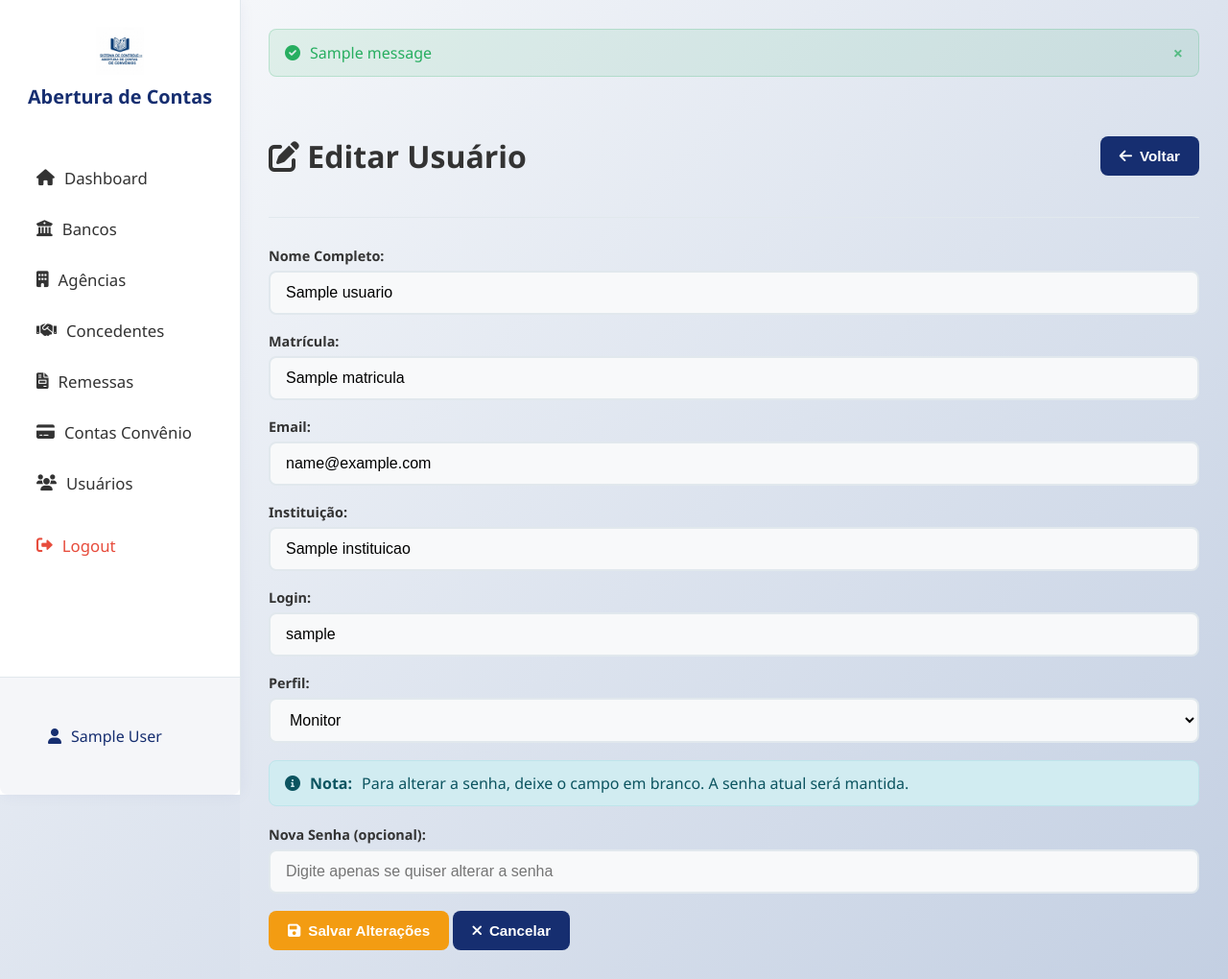
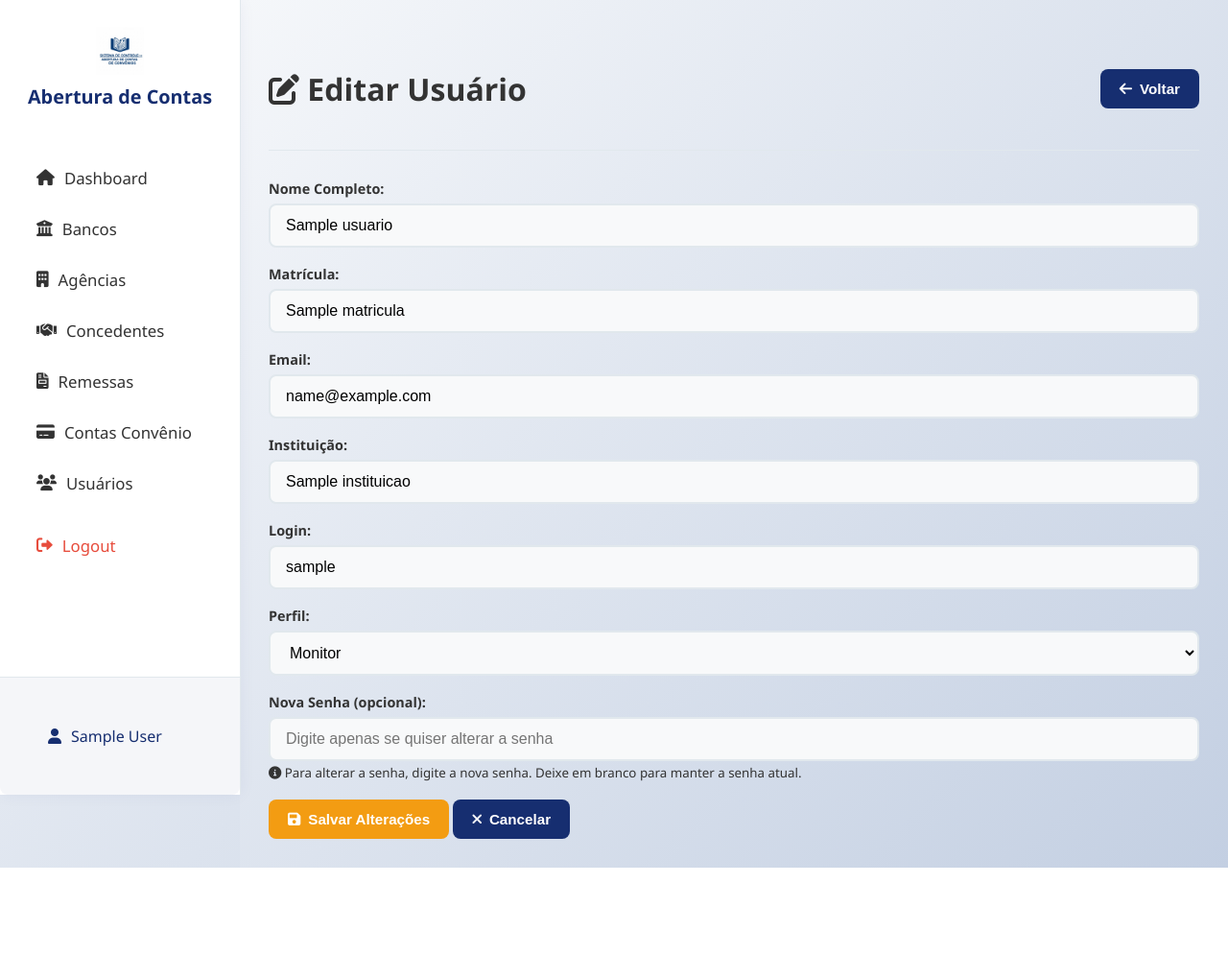
Before and after one commit to wilker57/AberturaContas, a Flask app: page /usuarios/editar/1 in a window 1280 px wide. Shown: the whole page at 96% size. After the commit the page ends 904 px from the top, so only its background shows below. Run offline with Flask 3, Linux system fonts and the light colour scheme; the visitor is signed in with stand-in values (Sample User, id 1); tables that the repository leaves empty hold one stand-in row (values such as "Sample post"); one stand-in notice (Sample message) is shown; a database or web service that is not in the repository returns one stand-in record (values such as "Sample title"); some libraries are stand-ins or nearby versions.

Commit message:
Ajustes de mensagens de notificações e layout de tela

```diff
--- a/produto/views.py
+++ b/produto/views.py
@@ -69,7 +69,10 @@ def execute_query(query, params=None, fetch=True):
             return cursor.rowcount
     except Exception as e:
         conn.rollback()
-        print(f"Erro ao executar query: {e}")
+        print(f"ERRO SQL - Query: {query}")
+        print(f"ERRO SQL - Params: {params}")
+        print(f"ERRO SQL - Detalhes: {e}")
+        print(f"ERRO SQL - Tipo: {type(e).__name__}")
         return None
     finally:
         cursor.close()
@@ -236,11 +239,11 @@ def dashboard():
     result = execute_query("SELECT COUNT(*) as total FROM remessa WHERE situacao = 'Enviado'")
     remessas['enviado'] = result[0]['total'] if result else 0
 
-    result = execute_query("SELECT COUNT(*) as total FROM remessa WHERE situacao = 'Aguardando Retorno'")
+    result = execute_query("SELECT COUNT(*) as total FROM remessa WHERE situacao = 'Aguardando retorno'")
     remessas['aguardando'] = result[0]['total'] if result else 0
 
-    result = execute_query("SELECT COUNT(*) as total FROM remessa WHERE situacao = 'Aprovado'")
-    remessas['aprovado'] = result[0]['total'] if result else 0
+    result = execute_query("SELECT COUNT(*) as total FROM remessa WHERE situacao = 'Pendente de envio'")
+    remessas['pendente'] = result[0]['total'] if result else 0
 
     result = execute_query("SELECT COUNT(*) as total FROM remessa WHERE situacao = 'Conta Aberta'")
     remessas['aberta'] = result[0]['total'] if result else 0
@@ -338,7 +341,7 @@ def agencias():
         SELECT *,
         (SELECT nome FROM banco WHERE banco.id_banco = agencia.id_banco) AS banco_nome
         FROM agencia
-        ORDER BY a.nome_agencia;
+        ORDER BY nome_agencia;
     """
     agencias_list = execute_query(query)
 
@@ -643,7 +646,6 @@ def remessas():
 
     query = """
         SELECT *,
-        (SELECT nome_agencia FROM agencia WHERE agencia.id_banco = remessa.id_banco) AS nome_agencia,
         (SELECT nome FROM concedente WHERE concedente.id_concedente = remessa.id_concedente) AS concedente_nome,
         (SELECT nome FROM usuario WHERE usuario.id_usuario = remessa.id_usuario) AS usuario_nome,
         (SELECT nome FROM banco WHERE banco.id_banco = remessa.id_banco) AS banco_nome
@@ -664,9 +666,19 @@ def criar_remessa():
         nome_proponente = request.form.get('nome_proponente')
         cpf_cnpj = request.form.get('cpf_cnpj')
         num_convenio = request.form.get('num_convenio')
-        situacao = request.form.get('situacao', 'EM_PREPARACAO')
+        situacao = request.form.get('situacao', 'Em Preparação')
         id_concedente = request.form.get('id_concedente')
         id_banco = request.form.get('id_banco')
+
+        # Validação básica
+        if not all([num_processo, nome_proponente, cpf_cnpj, num_convenio, id_concedente]):
+            flash('Todos os campos obrigatórios devem ser preenchidos!', 'error')
+            # Buscar dados para formulário novamente
+            query_concedentes = "SELECT * FROM concedente ORDER BY nome"
+            concedentes = execute_query(query_concedentes)
+            query_bancos = "SELECT * FROM banco ORDER BY nome"
+            bancos = execute_query(query_bancos)
+            return render_template('remessas/create.html', concedentes=concedentes, bancos=bancos)
 
         # Calcular próximo num_remessa automaticamente
         query_max = "SELECT COALESCE(MAX(num_remessa), 0) + 1 as proximo_num FROM remessa"
@@ -681,7 +693,7 @@ def criar_remessa():
         result = execute_query(query, (num_processo, nome_proponente, cpf_cnpj, num_convenio,
                                       situacao, proximo_num_remessa, id_concedente, session['user_id'], id_banco), fetch=False)
 
-        if result:
+        if result and result > 0:
             flash('Remessa criada com sucesso!', 'success')
             return redirect(url_for('views.remessas'))
         else:
@@ -854,7 +866,7 @@ def editar_conta_convenio(id_conta_convenio):
         SELECT *,
         (SELECT num_processo FROM remessa WHERE remessa.id_remessa = cc.id_remessa) AS num_processo,
         (SELECT nome_agencia FROM agencia WHERE agencia.id_agencia = cc.id_agencia) AS nome_agencia,
-        (SELECT nome FROM banco WHERE banco.id_banco = (SELECT id_banco FROM agencia WHERE agencia.id_agencia = cc.id_agencia) AS banco_nome
+        (SELECT nome FROM banco WHERE banco.id_banco = (SELECT id_banco FROM agencia WHERE agencia.id_agencia = cc.id_agencia)) AS banco_nome
         FROM conta_convenio cc
         WHERE cc.id_conta_convenio = %s
     """
--- a/static/css/styles.css
+++ b/static/css/styles.css
@@ -282,39 +282,8 @@ body {
     height: auto;
 }
 
-/* Alerts */
-.alert {
-    padding: 12px 16px;
-    border-radius: var(--border-radius);
-    margin-bottom: 20px;
-    display: flex;
-    align-items: center;
-    gap: 10px;
-}
-
-.alert-error {
-    background: rgba(231, 76, 60, 0.1);
-    color: var(--danger-color);
-    border: 1px solid rgba(231, 76, 60, 0.2);
-}
-
-.alert-success {
-    background: rgba(39, 174, 96, 0.1);
-    color: var(--success-color);
-    border: 1px solid rgba(39, 174, 96, 0.2);
-}
-
-.alert-warning {
-    background: rgba(243, 156, 18, 0.1);
-    color: #f39c12;
-    border: 1px solid rgba(243, 156, 18, 0.2);
-}
-
-.alert-info {
-    background: rgba(52, 152, 219, 0.1);
-    color: #3498db;
-    border: 1px solid rgba(52, 152, 219, 0.2);
-}
+/* Alerts - REMOVIDO: Usando apenas SweetAlert2 */
+/* Classes de alert removidas para usar somente SweetAlert */
 
 .hidden {
     display: none !important;
@@ -797,7 +766,9 @@ a.login-link:hover {
     background: var(--primary-color);
     color: white;
     z-index: 10;
+    text-align: left;
 }
+
 
 .data-table tbody tr:hover {
     background-color: #f8f9fa;
@@ -845,103 +816,14 @@ a.login-link:hover {
 }
 
 /* ===============================
-   ALERTS E NOTIFICAÇÕES
+   ALERTS E NOTIFICAÇÕES - REMOVIDO: Usando apenas SweetAlert2
    =============================== */
-.alert {
-    padding: 12px 16px;
-    border-radius: var(--border-radius);
-    margin-bottom: 20px;
-    border: 1px solid transparent;
-    display: flex;
-    align-items: center;
-    gap: 10px;
-}
-
-.alert-info {
-    background-color: #d1ecf1;
-    border-color: #bee5eb;
-    color: #0c5460;
-}
-
-.alert-warning {
-    background-color: #fff3cd;
-    border-color: #ffeaa7;
-    color: #856404;
-}
-
-.alert-danger {
-    background-color: #f8d7da;
-    border-color: #f5c6cb;
-    color: #721c24;
-}
-
-.alert-success {
-    background-color: #d4edda;
-    border-color: #c3e6cb;
-    color: #155724;
-}
+/* Classes de alert removidas para usar somente SweetAlert2 */
 
 /* ===============================
-   FLASH MESSAGES
+   FLASH MESSAGES - REMOVIDO: Usando apenas SweetAlert2
    =============================== */
-.flash-messages {
-    position: relative;
-    z-index: 10;
-    margin-bottom: 20px;
-}
-
-.flash-message {
-    padding: 12px 16px;
-    border-radius: var(--border-radius);
-    margin-bottom: 10px;
-    display: flex;
-    align-items: center;
-    gap: 10px;
-    position: relative;
-    animation: slideDown 0.3s ease-out;
-}
-
-.flash-success {
-    background: rgba(39, 174, 96, 0.1);
-    color: var(--success-color);
-    border: 1px solid rgba(39, 174, 96, 0.2);
-}
-
-.flash-error {
-    background: rgba(231, 76, 60, 0.1);
-    color: var(--danger-color);
-    border: 1px solid rgba(231, 76, 60, 0.2);
-}
-
-.flash-warning {
-    background: rgba(243, 156, 18, 0.1);
-    color: var(--warning-color);
-    border: 1px solid rgba(243, 156, 18, 0.2);
-}
-
-.flash-info {
-    background: rgba(52, 152, 219, 0.1);
-    color: var(--info-color);
-    border: 1px solid rgba(52, 152, 219, 0.2);
-}
-
-.flash-close {
-    margin-left: auto;
-    cursor: pointer;
-    font-size: 18px;
-    font-weight: bold;
-    opacity: 0.7;
-    transition: opacity 0.2s;
-}
-
-.flash-close:hover {
-    opacity: 1;
-}
-
-@keyframes slideDown {
-    from { transform: translateY(-10px); opacity: 0; }
-    to { transform: translateY(0); opacity: 1; }
-}
+/* Classes de flash messages removidas para usar somente SweetAlert2 */
 
 /* ===============================
    RESPONSIVIDADE MELHORADA
--- a/templates/agencias/list.html
+++ b/templates/agencias/list.html
@@ -35,11 +35,11 @@
                         <td>
                             <div class="action-buttons">
                                 <a href="{{ url_for('views.editar_agencia', id_agencia=agencia.id_agencia) }}" class="btn btn-sm btn-warning">
-                                    <i class="fas fa-edit"></i> Editar
+                                    <i class="fas fa-edit"></i>
                                 </a>
-                                <form method="POST" action="{{ url_for('views.excluir_agencia', id_agencia=agencia.id_agencia) }}" style="display: inline;" onsubmit="return handleDeleteConfirm(event, 'Tem certeza que deseja excluir esta agência?')">
+                                <form method="POST" action="{{ url_for('views.excluir_agencia', id_agencia=agencia.id_agencia) }}" style="display: inline;" class="delete-form" data-message="Tem certeza que deseja excluir esta agência?">
                                     <button type="submit" class="btn btn-sm btn-danger">
-                                        <i class="fas fa-trash"></i> Excluir
+                                        <i class="fas fa-trash"></i>
                                     </button>
                                 </form>
                             </div>
--- a/templates/bancos/list.html
+++ b/templates/bancos/list.html
@@ -32,7 +32,7 @@
                                 <a href="{{ url_for('views.editar_banco', id_banco=banco.id_banco) }}" class="btn btn-sm btn-warning">
                                     <i class="fas fa-edit"></i>
                                 </a>
-                                <form method="POST" action="{{ url_for('views.excluir_banco', id_banco=banco.id_banco) }}" style="display: inline;" onsubmit="return handleDeleteConfirm(event, 'Tem certeza que deseja excluir este banco?')">
+                                <form method="POST" action="{{ url_for('views.excluir_banco', id_banco=banco.id_banco) }}" style="display: inline;" class="delete-form" data-message="Tem certeza que deseja excluir este banco?">
                                     <button type="submit" class="btn btn-sm btn-danger">
                                         <i class="fas fa-trash"></i>
                                     </button>
--- a/templates/base.html
+++ b/templates/base.html
@@ -12,6 +12,16 @@
     <script src="https://cdn.jsdelivr.net/npm/sweetalert2@11.14.1/dist/sweetalert2.all.min.js"></script>
 </head>
 <body>
+
+    <!-- Verificação inicial do SweetAlert2 -->
+    <script>
+        // Verificar se SweetAlert2 foi carregado corretamente
+        if (typeof Swal === 'undefined') {
+            console.error('❌ SweetAlert2 falhou ao carregar!');
+        } else {
+            console.log('✅ SweetAlert2 carregado com sucesso');
+        }
+    </script>
 
     <!-- Sidebar -->
     <nav class="sidebar">
@@ -57,29 +67,6 @@
 
     <!-- Main Content -->
     <div class="main-content">
-        <!-- Flash Messages -->
-        {% with messages = get_flashed_messages(with_categories=true) %}
-            {% if messages %}
-                <div class="flash-messages">
-                    {% for category, message in messages %}
-                        <div class="flash-message flash-{{ category }}">
-                            {% if category == 'error' %}
-                                <i class="fas fa-exclamation-circle"></i>
-                            {% elif category == 'success' %}
-                                <i class="fas fa-check-circle"></i>
-                            {% elif category == 'warning' %}
-                                <i class="fas fa-exclamation-triangle"></i>
-                            {% else %}
-                                <i class="fas fa-info-circle"></i>
-                            {% endif %}
-                            {{ message }}
-                            <span class="flash-close" onclick="this.parentElement.style.display='none'">&times;</span>
-                        </div>
-                    {% endfor %}
-                </div>
-            {% endif %}
-        {% endwith %}
-
         {% block content %}{% endblock %}
     </div>
 
@@ -91,5 +78,35 @@
     </footer>
 
     <script src="{{ url_for('static', filename='js/app.js') }}"></script>
+
+    <!-- SweetAlert Messages Handler - ONLY SweetAlert, no visual flash messages -->
+    {% with messages = get_flashed_messages(with_categories=true) %}
+        {% if messages %}
+            <script>
+                document.addEventListener('DOMContentLoaded', function() {
+                    // Aguardar um pouco para garantir que o app.js esteja carregado
+                    setTimeout(function() {
+                        {% for category, message in messages %}
+                            if (typeof window.showAlert === 'function') {
+                                window.showAlert('{{ message|replace("'", "\\'") }}', '{{ category }}');
+                            } else {
+                                console.error('window.showAlert function not available');
+                                // Fallback: tentar usar SweetAlert diretamente
+                                if (typeof Swal !== 'undefined') {
+                                    Swal.fire({
+                                        title: '{{ category|title }}',
+                                        text: '{{ message|replace("'", "\\'") }}',
+                                        icon: '{{ category }}' === 'error' ? 'error' : ('{{ category }}' === 'success' ? 'success' : 'info')
+                                    });
+                                } else {
+                                    alert('{{ message|replace("'", "\\'") }}');
+                                }
+                            }
+                        {% endfor %}
+                    }, 200);
+                });
+            </script>
+        {% endif %}
+    {% endwith %}
 </body>
 </html>
--- a/templates/concedentes/list.html
+++ b/templates/concedentes/list.html
@@ -33,7 +33,7 @@
                                 <a href="{{ url_for('views.editar_concedente', id_concedente=concedente.id_concedente) }}" class="btn btn-sm btn-warning">
                                     <i class="fas fa-edit"></i>
                                 </a>
-                                <form method="POST" action="{{ url_for('views.excluir_concedente', id_concedente=concedente.id_concedente) }}" style="display: inline;" onsubmit="return handleDeleteConfirm(event, 'Tem certeza que deseja excluir este concedente?')">
+                                <form method="POST" action="{{ url_for('views.excluir_concedente', id_concedente=concedente.id_concedente) }}" style="display: inline;" class="delete-form" data-message="Tem certeza que deseja excluir este concedente?">
                                     <button type="submit" class="btn btn-sm btn-danger">
                                         <i class="fas fa-trash"></i>
                                     </button>
--- a/templates/contas-convenio/list.html
+++ b/templates/contas-convenio/list.html
@@ -18,7 +18,7 @@
                 <thead>
                     <tr>
 
-                        <th>Número da Conta</th>
+                        <th>Nº da Conta</th>
                         <th>DV</th>
                         <th>Data Abertura</th>
                         <th>Processo</th>
@@ -44,7 +44,7 @@
                                 <a href="{{ url_for('views.editar_conta_convenio', id_conta_convenio=conta.id_conta_convenio) }}" class="btn btn-sm btn-warning">
                                     <i class="fas fa-edit"></i>
                                 </a>
-                                <form method="POST" action="{{ url_for('views.excluir_conta_convenio', id_conta_convenio=conta.id_conta_convenio) }}" style="display: inline;" onsubmit="return handleDeleteConfirm(event, 'Tem certeza que deseja excluir esta conta convênio?')">
+                                <form method="POST" action="{{ url_for('views.excluir_conta_convenio', id_conta_convenio=conta.id_conta_convenio) }}" style="display: inline;" class="delete-form" data-message="Tem certeza que deseja excluir esta conta convênio?">
                                     <button type="submit" class="btn btn-sm btn-danger">
                                         <i class="fas fa-trash"></i>
                                     </button>
--- a/templates/remessas/create.html
+++ b/templates/remessas/create.html
@@ -64,8 +64,8 @@
                 <select id="situacao" name="situacao" required class="form-control">
                     <option value="Em Preparação">Em Preparação</option>
                     <option value="Enviado">Enviado</option>
-                    <option value="Aguardando Retorno">Aguardando Retorno</option>
-                    <option value="Aprovado">Aprovado</option>
+                    <option value="Aguardando retorno">Aguardando retorno</option>
+                    <option value="Pendente de envio">Pendente de envio</option>
                     <option value="Conta Aberta">Conta Aberta</option>
                     <option value="Erro">Erro</option>
                 </select>
--- a/templates/remessas/edit.html
+++ b/templates/remessas/edit.html
@@ -72,8 +72,8 @@
                 <select id="situacao" name="situacao" required class="form-control">
                     <option value="Em Preparação" {% if remessa.situacao == 'Em Preparação' %}selected{% endif %}>Em Preparação</option>
                     <option value="Enviado" {% if remessa.situacao == 'Enviado' %}selected{% endif %}>Enviado</option>
-                    <option value="Aguardando Retorno" {% if remessa.situacao == 'Aguardando Retorno' %}selected{% endif %}>Aguardando Retorno</option>
-                    <option value="Aprovado" {% if remessa.situacao == 'Aprovado' %}selected{% endif %}>Aprovado</option>
+                    <option value="Aguardando retorno" {% if remessa.situacao == 'Aguardando retorno' %}selected{% endif %}>Aguardando retorno</option>
+                    <option value="Pendente de envio" {% if remessa.situacao == 'Pendente de envio' %}selected{% endif %}>Pendente de envio</option>
                     <option value="Conta Aberta" {% if remessa.situacao == 'Conta Aberta' %}selected{% endif %}>Conta Aberta</option>
                     <option value="Erro" {% if remessa.situacao == 'Erro' %}selected{% endif %}>Erro</option>
                 </select>
--- a/templates/usuarios/edit.html
+++ b/templates/usuarios/edit.html
@@ -53,14 +53,12 @@
                 </div>
             </div>
 
-            <div class="alert alert-info">
-                <i class="fas fa-info-circle"></i>
-                <strong>Nota:</strong> Para alterar a senha, deixe o campo em branco. A senha atual será mantida.
-            </div>
-
             <div class="form-group">
                 <label for="nova_senha">Nova Senha (opcional):</label>
                 <input type="password" id="nova_senha" name="nova_senha" class="form-control" placeholder="Digite apenas se quiser alterar a senha">
+                <small class="form-text text-muted">
+                    <i class="fas fa-info-circle"></i> Para alterar a senha, digite a nova senha. Deixe em branco para manter a senha atual.
+                </small>
             </div>
 
             <div class="form-actions">
--- a/templates/usuarios/list.html
+++ b/templates/usuarios/list.html
@@ -49,7 +49,7 @@
                                     <i class="fas fa-edit"></i>
                                 </a>
                                 {% if usuario.id_usuario != session.user_id %}
-                                <form method="POST" action="{{ url_for('views.excluir_usuario', id_usuario=usuario.id_usuario) }}" style="display: inline;" onsubmit="return handleDeleteConfirm(event, 'Tem certeza que deseja excluir este usuário?')">
+                                <form method="POST" action="{{ url_for('views.excluir_usuario', id_usuario=usuario.id_usuario) }}" style="display: inline;" class="delete-form" data-message="Tem certeza que deseja excluir este usuário?">
                                     <button type="submit" class="btn btn-sm btn-danger">
                                         <i class="fas fa-trash"></i>
                                     </button>
```
Also changed, not shown: static/js/app.js (+111 -146 lines), templates/remessas/list.html (+5 -5 lines), test_sweetalert.html (added, +61 -0 lines).
